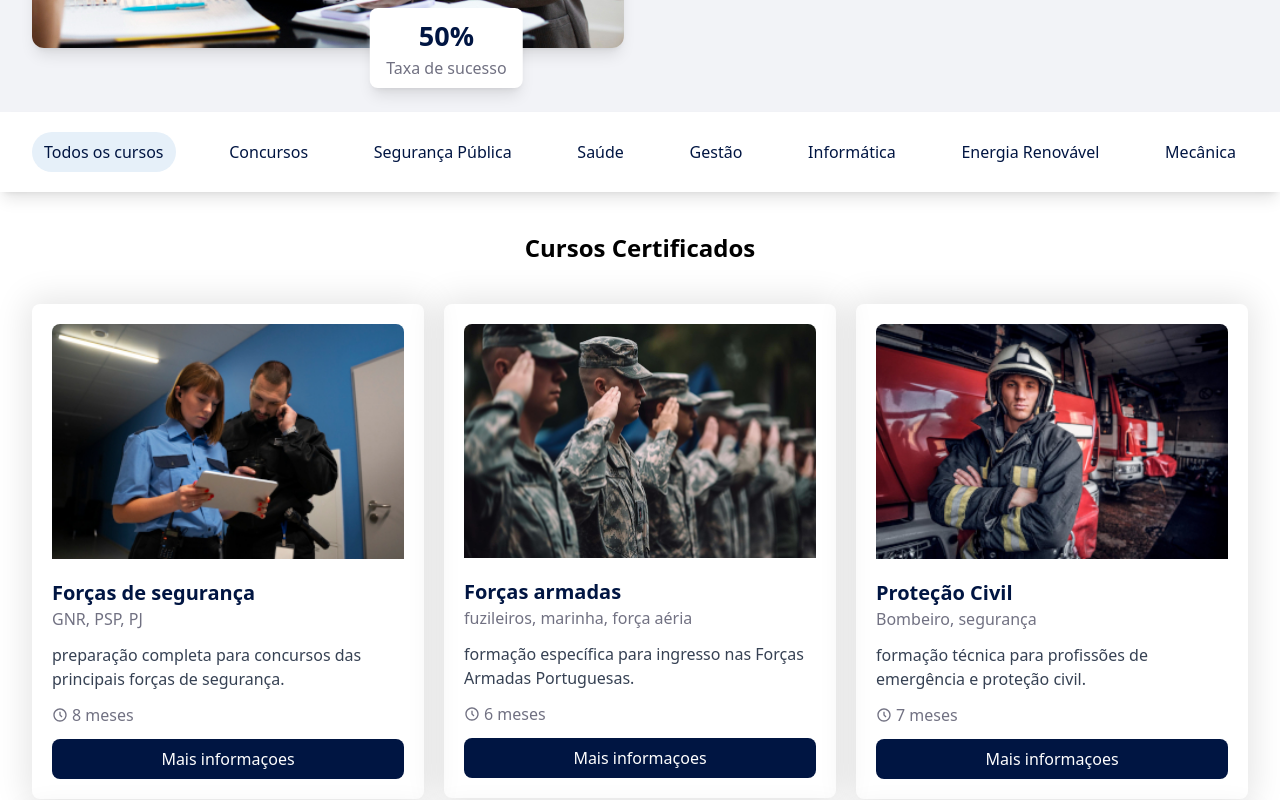
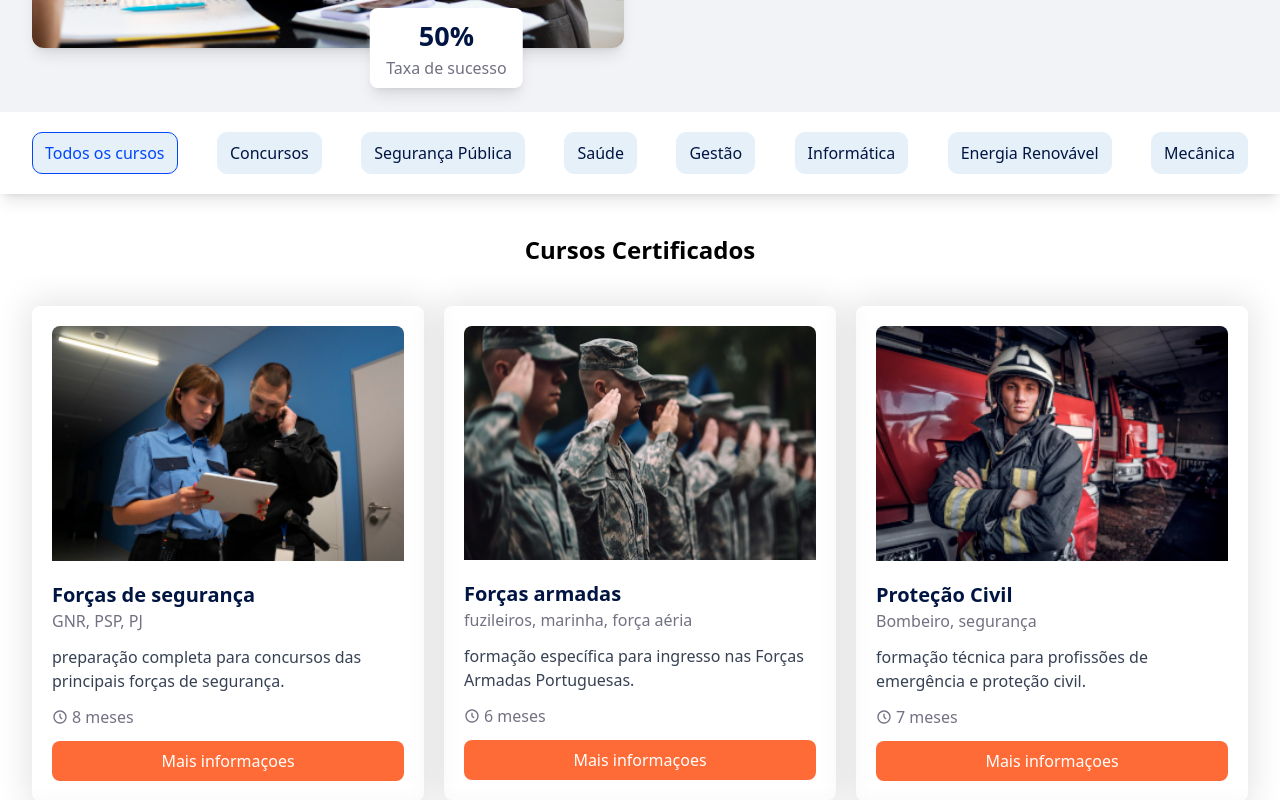
Before and after one commit to Esmael-coder/School_Academy, a React (Vite) app in the folder projecto-final/: page /cursos in a window 1280 px wide. Shown: the part 480-1280 px from the top of the page. Built offline with nearby package versions, Linux system fonts and the light colour scheme.

Commit message:
changed colors

```diff
--- a/projecto-final/src/components/CourseCard.jsx
+++ b/projecto-final/src/components/CourseCard.jsx
@@ -25,9 +25,13 @@ export const CourseCard = (props) => {
           <p>{duration}</p>
         </div>
 
-        <div className='bg-primary p-2 rounded-lg text-center text-white'>
-          <Link to="/">Mais informaçoes</Link>
-        </div>
+
+        <Link
+          className='bg-orange hover:bg-Sombra p-2 rounded-lg text-white flex justify-center'
+          to="/">Mais informaçoes
+        </Link>
+
+
       </div>
 
     </div>
--- a/projecto-final/src/components/Form.jsx
+++ b/projecto-final/src/components/Form.jsx
@@ -10,8 +10,8 @@ export const Form = () => {
         <div>
             <div className='p-6 rounded-2xl'>
                 <div className='flex items-center text-primary gap-1 mb-2'>
-                    <TbMessageCircle size={24} />
-                    <h3>Envie-nos uma mensagem</h3>
+                    <TbMessageCircle className='text-orange' size={24} />
+                    <h3 className='text-lg'>Envie-nos uma mensagem</h3>
                 </div>
                 <p className='text-cinza mb-3'>
                     Preencha o formulário abaixo e responderemos o mais rapidamente possível.
@@ -70,7 +70,7 @@ export const Form = () => {
                     </div>
 
                     <button
-                    className='bg-primary text-white p-2 flex items-center justify-center gap-3 rounded-lg'
+                    className='bg-orange hover:bg-Sombra text-white p-2 flex items-center justify-center gap-3 rounded-lg'
                     type="submit">
                     <FiSend/>
                     Enviar mensagem
--- a/projecto-final/src/components/Map.jsx
+++ b/projecto-final/src/components/Map.jsx
@@ -5,7 +5,7 @@ export const Map = () => {
     return (
         <div className='p-6'>
             <div className='flex items-center gap-2 mb-7'>
-                <div className='bg-secondary p-2 rounded-lg'>
+                <div className='bg-ice text-orange p-2 rounded-lg'>
                     <GrLocation size={20} />
                 </div>
                 <h2>Nossa localização</h2>
--- a/projecto-final/src/index.css
+++ b/projecto-final/src/index.css
@@ -4,10 +4,13 @@
 
   --color-primary: #001542;
   --color-secondary : #e6f0f9;
+  --color-hightlight: #0047fc;
   --color-cinza: #717182;
   --color-cinza-2: #d3d3d6;
   --color-ice: #f2f3f7;
   --color-orange: #ff6b36;
+  --color-Sombra: #C9552A;
+  --color-fundo: #fff3e6;
 }
 
 :root{
--- a/projecto-final/src/pages/contacto/InfoCard.jsx
+++ b/projecto-final/src/pages/contacto/InfoCard.jsx
@@ -4,10 +4,10 @@ export const InfoCard = ({ icon: Icon, title, children }) => {
     return (
         <div className='p-6'>
             <div className='flex items-center gap-2 mb-5'>
-                <div className='p-2 bg-secondary rounded-lg'>
+                <div className='p-2 bg-ice rounded-lg text-orange'>
                     <Icon size={20} />
                 </div>
-                <h2>
+                <h2 className='text-primary font-semibold'>
                     {title}
                 </h2>
             </div>
--- a/projecto-final/src/pages/cursos/Cursos.jsx
+++ b/projecto-final/src/pages/cursos/Cursos.jsx
@@ -32,6 +32,27 @@ export const Cursos = () => {
     setIsActive(id)
   }
 
+  // css inline para os links ativos e não ativos
+  const activeLink = {
+    borderRadius: "10px",
+    color: "#0047fc",
+    backgroundColor: "#e6f0f9",
+    padding: "8px 12px 8px 12px",
+    border: "1px solid #0047fc",
+    cursor: "pointer",
+    whiteSpace: "nowrap"
+  }
+
+  const link = {
+    borderRadius: "10px",
+    padding: "8px 12px 8px 12px",
+    border: "1px solid #e6f0f9",
+    backgroundColor: "#e6f0f9",
+    cursor: "pointer",
+    whiteSpace: "nowrap"
+  }
+
+
   return (
     <>
       {/* hero section */}
@@ -63,7 +84,7 @@ export const Cursos = () => {
             <nav className='hidden md:flex w-full list-none justify-between gap-8 text-primary overflow-x-auto'>
               <li
                 id="todos"
-                className={`${isActive == "todos" ? "rounded-full bg-secondary px-3 py-2" : "px-3 py-2 bg-white"} cursor-pointer whitespace-nowrap`}
+                style={isActive == "todos" ? activeLink : link}
                 onClick={(event) => {
                   handleFilter(event.target.id),
                     changeActive(event.target.id)
@@ -73,7 +94,7 @@ export const Cursos = () => {
 
               <li
                 id="concurso público"
-                className={`${isActive == "concurso público" ? "rounded-full bg-secondary px-3 py-2" : "px-3 py-2"} cursor-pointer whitespace-nowrap`}
+                style={isActive == "concurso público" ? activeLink : link}
                 onClick={(event) => {
                   handleFilter(event.target.id),
                     changeActive(event.target.id)
@@ -83,7 +104,7 @@ export const Cursos = () => {
 
               <li
                 id="segurança pública"
-                className={`${isActive == "segurança pública" ? "rounded-full bg-secondary px-3 py-2" : "px-3 py-2"} cursor-pointer whitespace-nowrap`}
+                style={isActive == "segurança pública" ? activeLink : link}
                 onClick={(event) => {
                   handleFilter(event.target.id),
                     setIsActive(event.target.id)
@@ -93,7 +114,7 @@ export const Cursos = () => {
 
               <li
                 id="saúde"
-                className={`${isActive == "saúde" ? "rounded-full bg-secondary px-3 py-2" : "px-3 py-2"} cursor-pointer whitespace-nowrap`}
+                style={isActive == "saúde" ? activeLink : link}
                 onClick={(event) => {
                   handleFilter(event.target.id),
                     changeActive(event.target.id)
@@ -103,7 +124,7 @@ export const Cursos = () => {
 
               <li
                 id="gestão"
-                className={`${isActive == "gestão" ? "rounded-full bg-secondary px-3 py-2" : "px-3 py-2"} cursor-pointer whitespace-nowrap`}
+                style={isActive == "gestão" ? activeLink : link}
                 onClick={(event) => {
                   handleFilter(event.target.id),
                     changeActive(event.target.id)
@@ -113,7 +134,7 @@ export const Cursos = () => {
 
               <li
                 id="informática"
-                className={`${isActive == "informática" ? "rounded-full bg-secondary px-3 py-2" : "px-3 py-2"} cursor-pointer whitespace-nowrap`}
+                style={isActive == "informática" ? activeLink : link}
                 onClick={(event) => {
                   handleFilter(event.target.id),
                     changeActive(event.target.id)
@@ -123,7 +144,7 @@ export const Cursos = () => {
 
               <li
                 id="energia renovável"
-                className={`${isActive == "energia renovável" ? "rounded-full bg-secondary px-3 py-2" : "px-3 py-2"} cursor-pointer whitespace-nowrap`}
+                style={isActive == "energia renovável" ? activeLink : link}
                 onClick={(event) => {
                   handleFilter(event.target.id),
                     changeActive(event.target.id)
@@ -133,7 +154,7 @@ export const Cursos = () => {
 
               <li
                 id="mecânica"
-                className={`${isActive == "mecânica" ? "rounded-full bg-secondary px-3 py-2" : "px-3 py-2"} cursor-pointer whitespace-nowrap`}
+                style={isActive == "mecânica" ? activeLink : link}
                 onClick={(event) => {
                   handleFilter(event.target.id),
                     changeActive(event.target.id)
```
